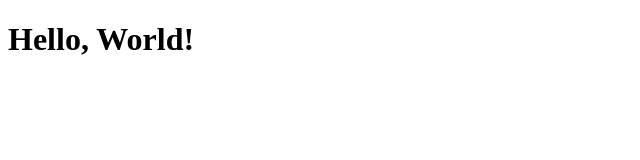
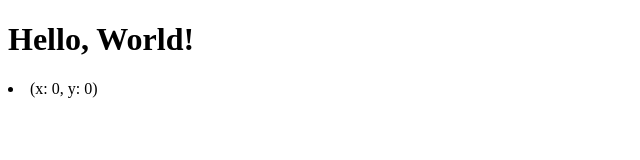
Before and after one commit to brandonburrus/snake-game, a React (Create React App) app: page / in a window 1280 px wide. Shown: the top 160 px of the page, without its empty margins (0-640 px from the left). Built offline with nearby package versions, Linux system fonts and the light colour scheme.

Commit message:
Added main game reducer and movement action

```diff
--- a/src/SnakeGameController.tsx
+++ b/src/SnakeGameController.tsx
@@ -1,30 +1,32 @@
 import React, { Component } from "react";
 import { Observable, Subscription, fromEvent } from "rxjs";
-import SnakeGameState, { PlayerDirection } from "./SnakeGameState";
+import SnakeGameState, { PlayerDirection, SnakePoint } from "./SnakeGameState";
+import gameReducer from "./reducers/SnakeGameReducer";
+import { Action } from "./reducers/SnakeGameActions";
 
 export interface SnakeGameProps {
     width?: number;
     height?: number;
 }
 
-export default class SnakeGameController extends Component<SnakeGameProps> {
+export default class SnakeGameController extends Component<SnakeGameProps, SnakeGameState> {
     private keyboardEvents: Observable<KeyboardEvent> = fromEvent<KeyboardEvent>(document, "keydown");
     private keyboardEventStream?: Subscription;
     private playerDirection: PlayerDirection = PlayerDirection.UNKNOWN;
 
-    static defaultProps = {
+    private static defaultProps = {
         width: 10,
         height: 10,
     };
 
-    static state: SnakeGameState = {
+    public state: SnakeGameState = {
         apple: {
             position: {
                 x: 0,
                 y: 0,
             },
         },
-        snake: [],
+        snake: [{ x: 0, y: 0 }],
         gameBoard: {
             width: SnakeGameController.defaultProps.width,
             height: SnakeGameController.defaultProps.height,
@@ -33,6 +35,10 @@ export default class SnakeGameController extends Component<SnakeGameProps> {
 
     public constructor(props: SnakeGameProps) {
         super(props);
+    }
+
+    public dispatch(gameAction: Action) {
+        this.setState(gameReducer(this.state, gameAction));
     }
 
     public componentDidMount() {
@@ -57,6 +63,11 @@ export default class SnakeGameController extends Component<SnakeGameProps> {
                 default:
                     console.warn("Unknown player input was fired.");
             }
+            // TODO: Remove, only used for manual testing purposes
+            this.dispatch({
+                type: "MOVE",
+                payload: this.playerDirection,
+            });
         });
     }
 
@@ -68,6 +79,13 @@ export default class SnakeGameController extends Component<SnakeGameProps> {
         return (
             <main>
                 <h1>Hello, World!</h1>
+                {this.state.snake.map((segment: SnakePoint, index: number) => {
+                    return (
+                        <li key={index}>
+                            (x: {segment.x}, y: {segment.y})
+                        </li>
+                    );
+                })}
             </main>
         );
     }
--- a/src/SnakeGameState.ts
+++ b/src/SnakeGameState.ts
@@ -4,7 +4,7 @@ export interface Point {
 }
 
 export interface SnakePoint extends Point {
-    skipRenderSteps: number;
+    skipRenderSteps?: number;
 }
 
 export interface GameApple {
--- /dev/null
+++ b/src/reducers/SnakeGameActions.ts
@@ -0,0 +1,11 @@
+import { PlayerDirection } from "../SnakeGameState";
+
+export interface GameAction {
+    type: "MOVE";
+}
+
+export interface MoveAction extends GameAction {
+    payload: PlayerDirection;
+}
+
+export type Action = MoveAction;
--- /dev/null
+++ b/src/reducers/SnakeGameReducer.ts
@@ -0,0 +1,38 @@
+import SnakeGameState, { SnakePoint, PlayerDirection } from "../SnakeGameState";
+import { Action, MoveAction } from "./SnakeGameActions";
+
+export default function(state: SnakeGameState, action: Action): SnakeGameState {
+    switch (action.type) {
+        case "MOVE":
+            const movement: PlayerDirection = (action as MoveAction).payload;
+            if (movement === PlayerDirection.UNKNOWN) {
+                return state;
+            }
+            return {
+                ...state,
+                snake: state.snake.map<SnakePoint>((snakeSegment: SnakePoint, position: number) => {
+                    if (position === 0) {
+                        switch (movement) {
+                            case PlayerDirection.UP:
+                                return { ...snakeSegment, y: snakeSegment.y + 1 };
+                            case PlayerDirection.DOWN:
+                                return { ...snakeSegment, y: snakeSegment.y - 1 };
+                            case PlayerDirection.LEFT:
+                                return { ...snakeSegment, x: snakeSegment.x - 1 };
+                            case PlayerDirection.RIGHT:
+                                return { ...snakeSegment, x: snakeSegment.x + 1 };
+                            default:
+                                throw new Error("Unknown player movement action was given.");
+                        }
+                    } else {
+                        const previousSegment: SnakePoint = state.snake[position - 1];
+                        if (previousSegment) {
+                            return previousSegment;
+                        } else {
+                            return snakeSegment;
+                        }
+                    }
+                }),
+            };
+    }
+}
```
